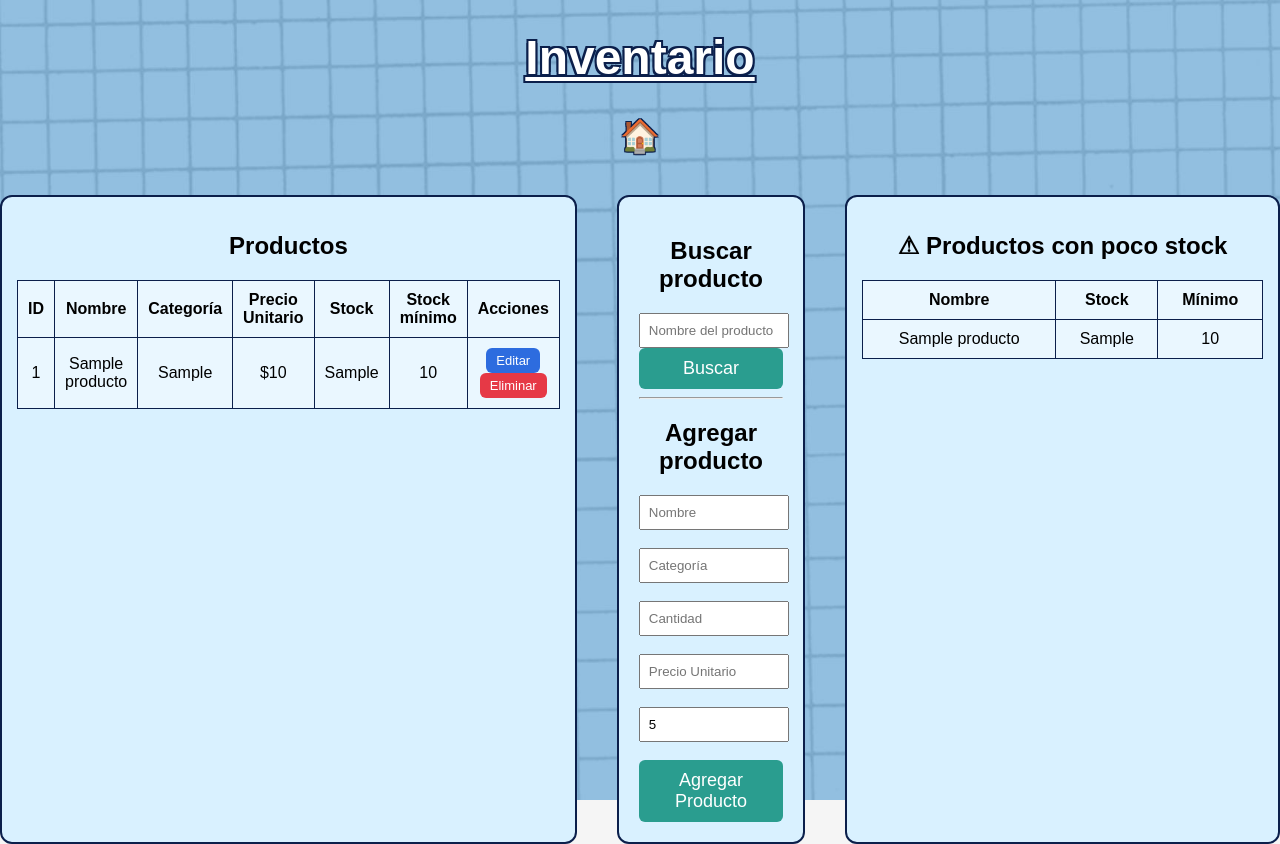
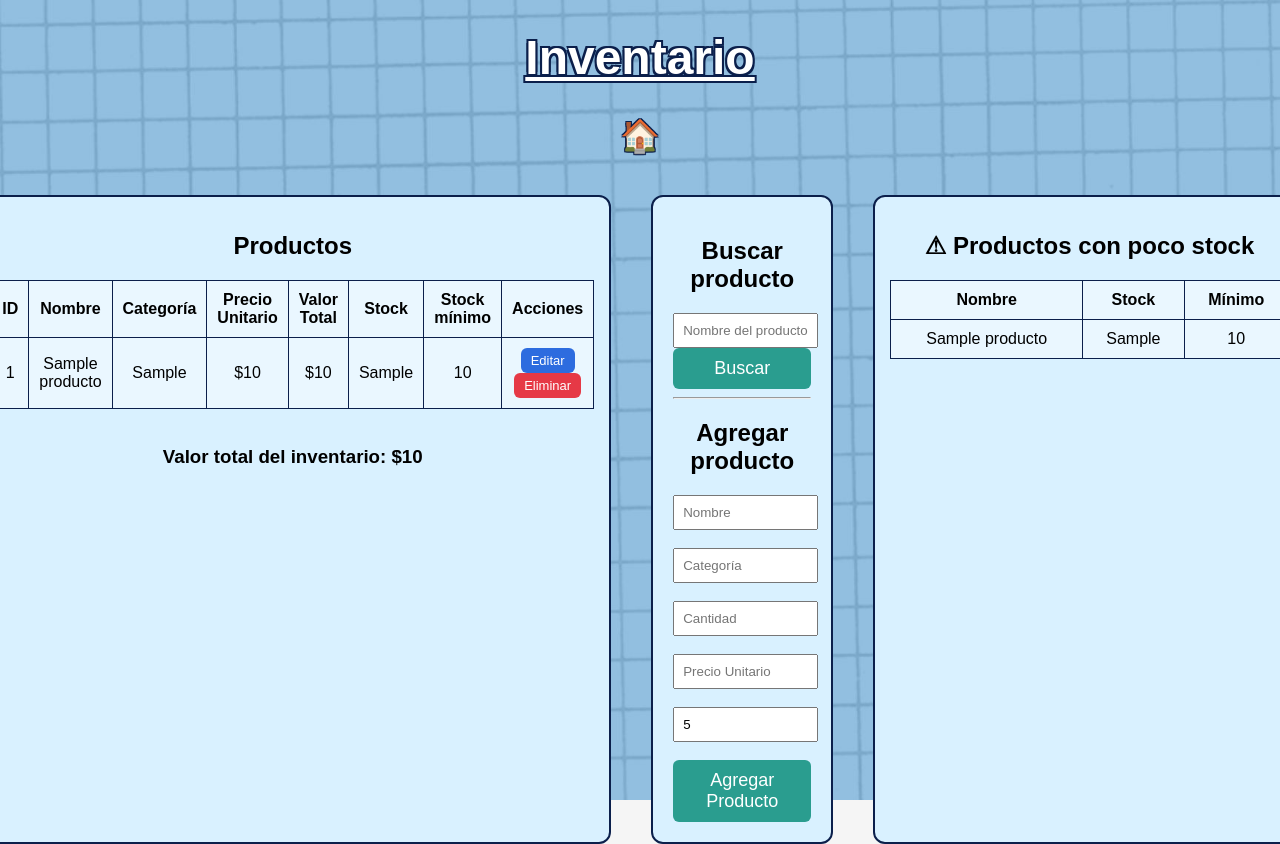
Before and after one commit to TizianoYantz/trabajo-final-desarrollo-software, a Flask app: template templates/inventario.html in a window 1280 px wide. Run offline with Flask 3, Linux system fonts and the light colour scheme; the template is opened without the code that fills it: most values are stand-ins (such as "Sample title", 1, 10 or a date in 2020).

Commit message:
add precio unitario y valor total

```diff
--- a/app.py
+++ b/app.py
@@ -45,7 +45,9 @@ def pagina_inventario():
     return render_template(
         "inventario.html",
         productos=productos,
-        productos_poco_stock=productos_poco_stock
+        productos_poco_stock=productos_poco_stock,
+        valor_total=inventario.obtener_valor_total_inventario()
+
     )
 
 
--- a/modelos/producto.py
+++ b/modelos/producto.py
@@ -85,3 +85,5 @@ class Producto:
             f"- Stock: {self._cantidad} "
             f"- Precio: ${self._precio_unitario}"
         )
+    def obtener_valor_total(self):
+        return self._cantidad * self._precio_unitario
--- a/templates/inventario.html
+++ b/templates/inventario.html
@@ -32,6 +32,7 @@
                     <th>Nombre</th>
                     <th>Categoría</th>
                     <th>Precio Unitario</th>
+                    <th>Valor Total</th>
                     <th>Stock</th>
                     <th>Stock mínimo</th>
                     <th>Acciones</th>
@@ -43,6 +44,7 @@
                     <td>{{ producto.obtener_nombre() }}</td>
                     <td>{{ producto.obtener_categoria() }}</td>
                     <td>${{ producto.obtener_precio_unitario() }}</td>
+                    <td>${{ producto.obtener_valor_total() }}</td>
                     <td>{{ producto.obtener_cantidad() }}</td>
                     <td>{{ producto.obtener_stock_minimo() }}</td>
 
@@ -78,6 +80,15 @@
                 {% endfor %}
 
             </table>
+
+
+            <br>
+
+            <h3>
+                Valor total del inventario:
+                ${{ valor_total }}
+            </h3>
+
 
         </div>
 
```
Also changed, not shown: modelos/inventario.py (+8 -0 lines).
